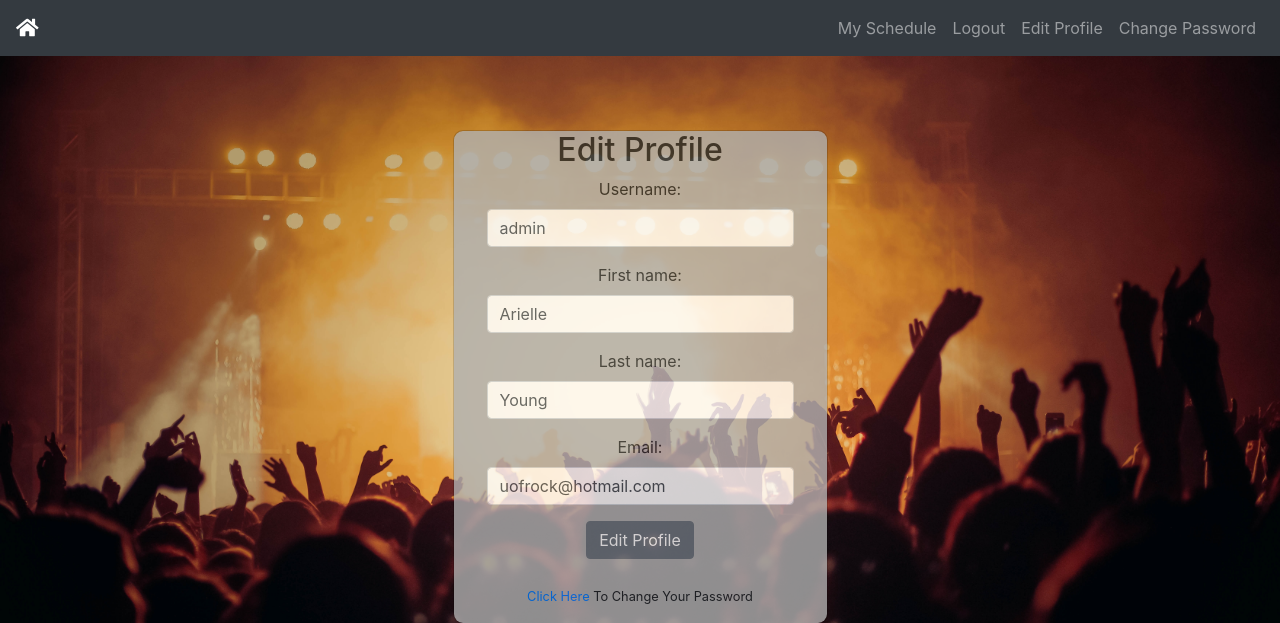
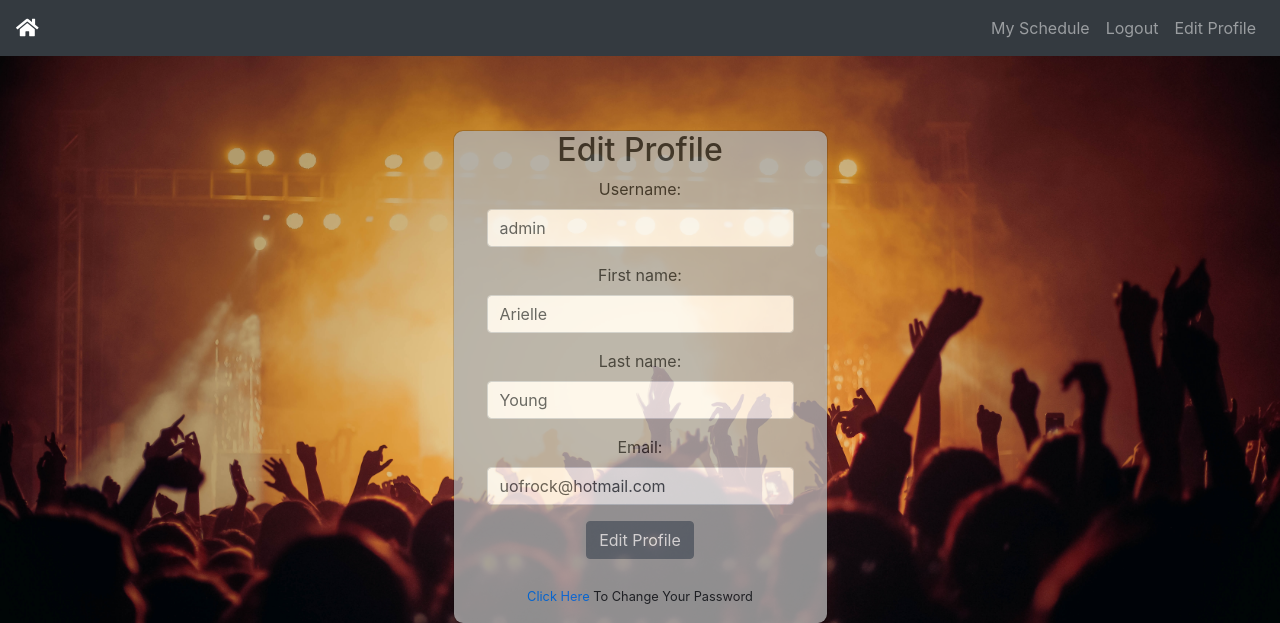
Before and after one commit to philbowden/sam_2.0, a Django app: page /edit_profile/ in a window 1280 px wide. Shown: the top 623 px of the page. Run offline with Django 3.2, Linux system fonts and the light colour scheme; a user stored in the database is signed in; some libraries are stand-ins or nearby versions.

```diff
--- a/sam_api/templates/base.html
+++ b/sam_api/templates/base.html
@@ -55,17 +55,13 @@
 
                 {% else %}
                     <li class="nav-item">
-                        <a class="nav-link" href="{% url 'teacher' teacher_id=request.session.current_id %}">My
-                            Schedule</a>
+                        <a class="nav-link" href="{% url 'teacher' teacher_id=request.session.current_id %}">My Schedule</a>
                     </li>
                     <li class="nav-item">
                         <a class="nav-link" href="{% url 'logout' %}">Logout</a>
                     </li>
                     <li class="nav-item">
                         <a class="nav-link" href="{% url 'edit_profile' %}">Edit Profile</a>
-                    </li>
-                    <li class="nav-item">
-                        <a class="nav-link" href="{% url 'change_password' %}">Change Password</a>
                     </li>
                 {% endif %}
 
@@ -74,7 +70,7 @@
                     <a class="nav-link" href="{% url 'login' %}">Login</a>
                 </li>
                 <li class="nav-item">
-                    <a class="nav-link" href="{% url 'register' %}">Register</a>
+                    <a class="nav-link" href="{% url 'register' %}">Register New User</a>
                 </li>
             {% endif %}
 
@@ -115,34 +111,3 @@
         crossorigin="anonymous"></script>
 </body>
 </html>
-
-{#                {% if request.session.current_id  %}#}
-{#                {% endif %}#}
-{% comment %}<li class="nav-item">
-                    <a class="nav-link" href="{% url 'admin' %}">Admin</a>
-                </li>
-                <li class="nav-item">
-                    <a class="nav-link" href="{% url 'logout' %}">Logout</a>
-                </li>
-                <li class="nav-item">
-                    <a class="nav-link" href="{% url 'edit_profile' %}">Edit Profile</a>
-                </li>
-                <li class="nav-item">
-                    <a class="nav-link" href="{% url 'change_password' %}">Change Password</a>
-                </li>
-            {% elif user.is_authenticated %}
-                <li class="nav-item">
-                    <i class="fas fa-home fa-home-lg navbar-brand" href="{% url 'home' %}"></i>
-                </li>
-                <li class="nav-item">
-                    <a class="nav-link" href="{% url 'teacher' teacher_id=this_teacher.id %}">My Schedule</a>
-                </li>
-                <li class="nav-item">
-                    <a class="nav-link" href="{% url 'logout' %}">Logout</a>
-                </li>
-                <li class="nav-item">
-                    <a class="fas fa-tools nav-link" href="{% url 'edit_profile' %}">Edit Profile</a>
-                </li>
-                <li class="nav-item">
-                    <a class="nav-link" href="{% url 'change_password' %}">Change Password</a>
-                </li>{% endcomment %}
```
Also changed, not shown: sam_api/db.sqlite3.
